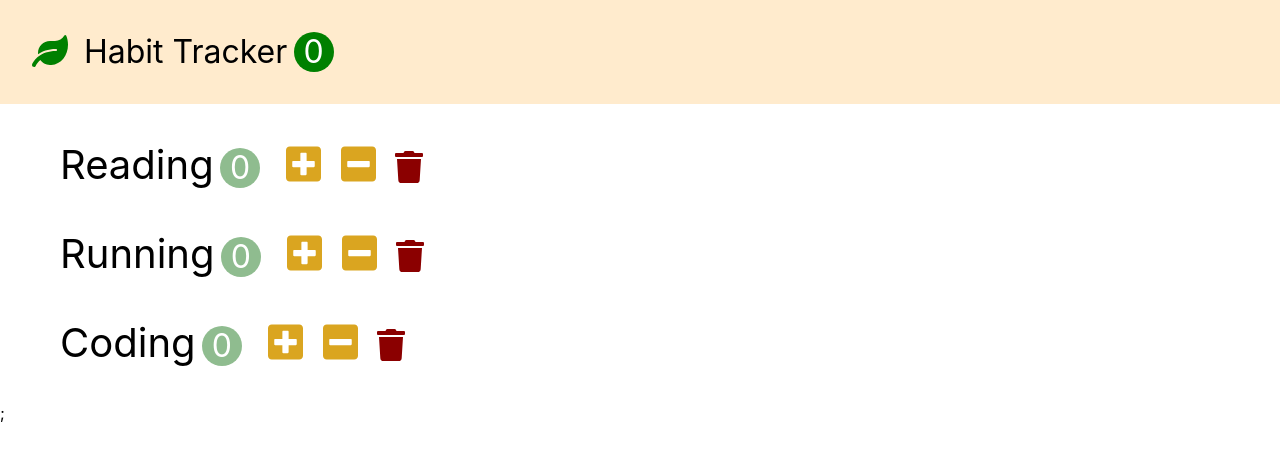
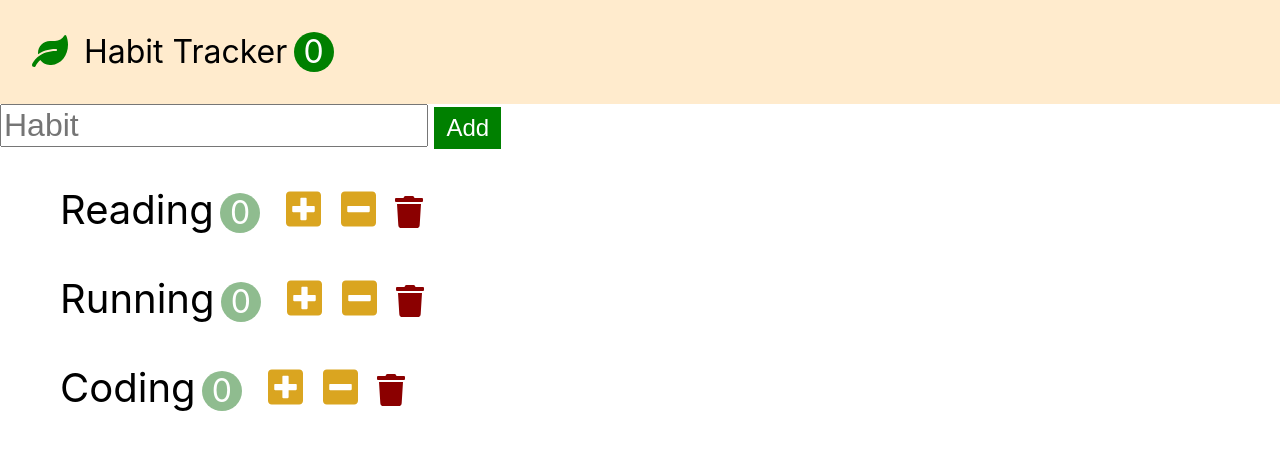
Before and after one commit to arthur-ryoo/Habit-Tracker, a React (Create React App) app: page / in a window 1280 px wide. Shown: the top 458 px of the page. Built offline with nearby package versions, Linux system fonts and the light colour scheme.

Commit message:
Create add habit feature

```diff
--- a/src/App.js
+++ b/src/App.js
@@ -31,6 +31,11 @@
     this.setState({ habits });
   };
 
+  handleAdd = (name) => {
+    const habits = [...this.state.habits, { id: Date.now(), name, count: 0 }];
+    this.setState({ habits });
+  };
+
   render() {
     return (
       <>
@@ -42,8 +47,8 @@
           onIncrement={this.handleIncrement}
           onDecrement={this.handleDecrement}
           onDelete={this.handleDelete}
+          onAdd={this.handleAdd}
         />
-        ;
       </>
     );
   }
--- /dev/null
+++ b/src/components/HabitAddForm.jsx
@@ -0,0 +1,29 @@
+import React, { Component } from 'react';
+
+class HabitAddForm extends Component {
+  formRef = React.createRef();
+  inputRef = React.createRef();
+
+  onSubmit = (event) => {
+    event.preventDefault();
+    const name = this.inputRef.current.value;
+    name && this.props.onAdd(name);
+    this.formRef && this.formRef.current.reset();
+  };
+
+  render() {
+    return (
+      <form ref={this.formRef} className="add-form" onSubmit={this.onSubmit}>
+        <input
+          ref={this.inputRef}
+          type="text"
+          className="add-input"
+          placeholder="Habit"
+        />
+        <button className="add-button">Add</button>
+      </form>
+    );
+  }
+}
+
+export default HabitAddForm;
--- a/src/components/Habits.jsx
+++ b/src/components/Habits.jsx
@@ -1,9 +1,12 @@
 import React, { Component } from 'react';
 import Habit from '../components/Habit';
+import HabitAddForm from './HabitAddForm';
 
 class Habits extends Component {
   render() {
     return (
+      <>
+        <HabitAddForm onAdd={this.props.onAdd} />
         <ul>
           {this.props.habits.map((habit) => (
             <Habit
@@ -15,6 +18,7 @@
             />
           ))}
         </ul>
+      </>
     );
   }
 }
```
Lines whose indentation alone changed are shown as unchanged.
